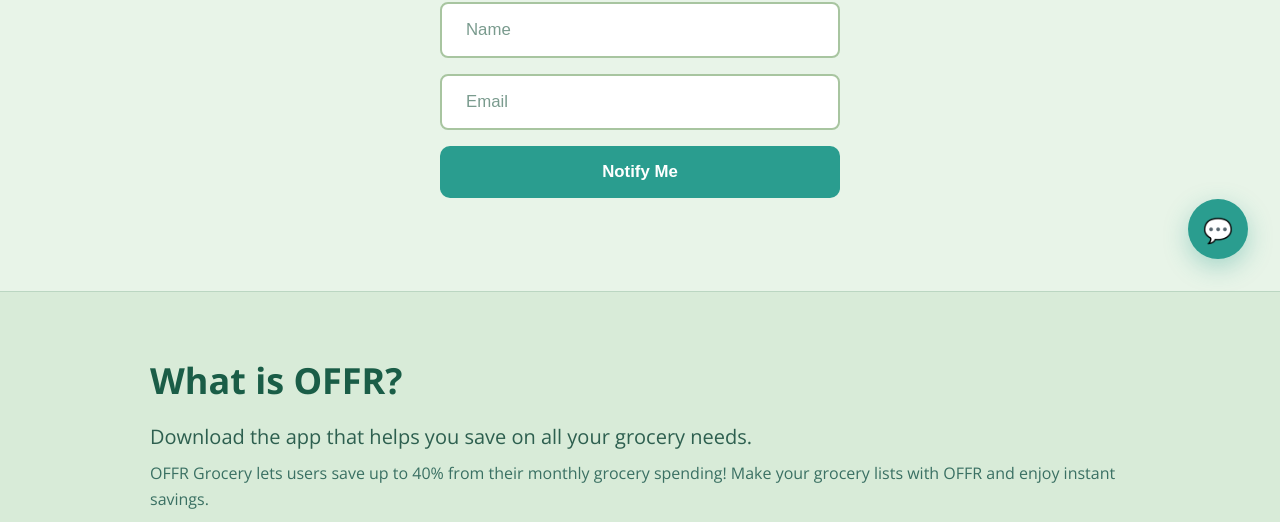
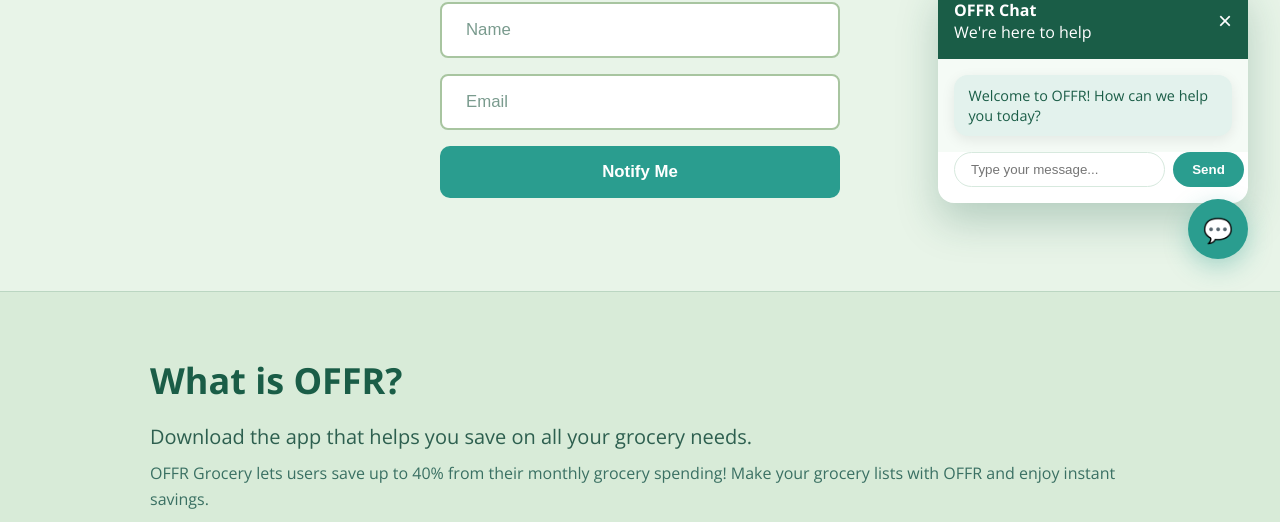
Before and after one commit to VMotta1/offrgrocery-landing, a website: page index.html in a window 1280 px wide. Shown: the part 509-1031 px from the top of the page. Drawn offline with nearby package versions, Linux system fonts and the light colour scheme.

Commit message:
added in a chatbot with a basic greeting and removed welcome notif

```diff
--- a/index.html
+++ b/index.html
@@ -175,6 +175,21 @@
 <div class="chat-icon">💬</div>
 </div>
 
+<div class="chat-popup" id="chatPopup" aria-hidden="true">
+    <div class="chat-header">
+      <div>
+        <strong>OFFR Chat</strong>
+        <p>We're here to help</p>
+      </div>
+      <button type="button" class="chat-close" id="chatCloseBtn" aria-label="Close chat">&times;</button>
+    </div>
+    <div class="chat-messages" id="chatMessages" role="log" aria-live="polite"></div>
+    <form class="chat-form" id="chatForm">
+      <input type="text" id="chatInput" placeholder="Type your message..." autocomplete="off" required />
+      <button type="submit">Send</button>
+    </form>
+  </div>
+
 <script src="script.js" defer></script>
 </body>
 </html>
--- a/script.js
+++ b/script.js
@@ -119,10 +119,53 @@
   });
 });
 
-// ===== CHAT WIDGET =====
-document.querySelector('.chat-widget').addEventListener('click', () => {
-  showNotification('Chat feature coming soon! Contact us at help@offr.com', 'info');
+const chatWidget = document.querySelector('.chat-widget');
+const chatPopup = document.getElementById('chatPopup');
+const chatMessages = document.getElementById('chatMessages');
+const chatForm = document.getElementById('chatForm');
+const chatInput = document.getElementById('chatInput');
+const chatCloseBtn = document.getElementById('chatCloseBtn');
+let hasWelcomed = false;
+
+function appendChatMessage(sender, text) {
+  if (!chatMessages) return;
+  const bubble = document.createElement('div');
+  bubble.className = `chat-bubble ${sender}`;
+  bubble.textContent = text;
+  chatMessages.appendChild(bubble);
+  chatMessages.scrollTop = chatMessages.scrollHeight;
+}
+
+function openChat(includeGreeting = false) {
+  if (!chatPopup) return;
+  chatPopup.classList.add('open');
+  chatPopup.setAttribute('aria-hidden', 'false');
+  if (includeGreeting && !hasWelcomed) {
+    appendChatMessage('bot', 'Welcome to OFFR! How can we help you today?');
+    hasWelcomed = true;
+  }
+}
+
+function closeChat() {
+  if (!chatPopup) return;
+  chatPopup.classList.remove('open');
+  chatPopup.setAttribute('aria-hidden', 'true');
+}
+
+chatWidget?.addEventListener('click', () => {
+  if (chatPopup?.classList.contains('open')) closeChat();
+  else openChat(true);
 });
+chatCloseBtn?.addEventListener('click', closeChat);
+chatForm?.addEventListener('submit', (e) => {
+  e.preventDefault();
+  const message = chatInput.value.trim();
+  if (!message) return;
+  appendChatMessage('user', message);
+  chatInput.value = '';
+  setTimeout(() => appendChatMessage('bot', 'Thanks for reaching out! Our team will follow up via help@offr.com.'), 600);
+});
+
 
 // ===== FEEDBACK LINK =====
 document.getElementById('feedbackLink').addEventListener('click', (e) => {
@@ -236,8 +279,9 @@
     }, 300);
   }
 
-  // Welcome toast
-  setTimeout(() => showNotification('Welcome to OFFR! 🎉', 'success'), 2000);
+  // Welcome chat instead of toast
+  setTimeout(() => openChat(true), 2000);
+
 });
 
 // Cleanup
--- a/styles.css
+++ b/styles.css
@@ -226,6 +226,33 @@
 }
 
 /* Chat Widget */
+.chat-popup {
+  position: fixed;
+  bottom: 5.5rem;
+  right: 2rem;
+  width: 310px;
+  max-width: calc(100% - 3rem);
+  background: #fff;
+  border-radius: 16px;
+  box-shadow: 0 18px 40px rgba(26,93,71,0.25);
+  opacity: 0;
+  transform: translateY(20px);
+  pointer-events: none;
+  transition: opacity 0.25s ease, transform 0.25s ease;
+  z-index: 999;
+}
+.chat-popup.open { opacity: 1; transform: translateY(0); pointer-events: auto; }
+.chat-header { background:#1A5D47; color:#fff; padding:1rem; display:flex; justify-content:space-between; align-items:center; border-radius:16px 16px 0 0; }
+.chat-messages { padding:1rem; max-height:260px; overflow-y:auto; background:#F5FBF6; display:flex; flex-direction:column; gap:0.5rem; }
+.chat-bubble { padding:0.65rem 0.9rem; border-radius:14px; font-size:0.9rem; line-height:1.4; box-shadow:0 4px 14px rgba(0,0,0,0.08); }
+.chat-bubble.bot { background:#E3F2ED; color:#1A5D47; align-self:flex-start; }
+.chat-bubble.user { background:#2A9D8F; color:#fff; align-self:flex-end; }
+.chat-form { display:flex; gap:0.5rem; padding:0 1rem 1rem; }
+.chat-form input { flex:1; border:1px solid #d7e9de; border-radius:999px; padding:0.55rem 1rem; }
+.chat-form button { background:#2A9D8F; color:#fff; border:none; border-radius:999px; padding:0 1.2rem; font-weight:600; cursor:pointer; }
+.chat-close { background:none; border:none; color:#fff; font-size:1.5rem; cursor:pointer; line-height:1; }
+@media (max-width: 480px) { .chat-popup { right:1rem; width:auto; left:1rem; } }
+
 .chat-widget {
   position: fixed;
   bottom: 2rem;
```
